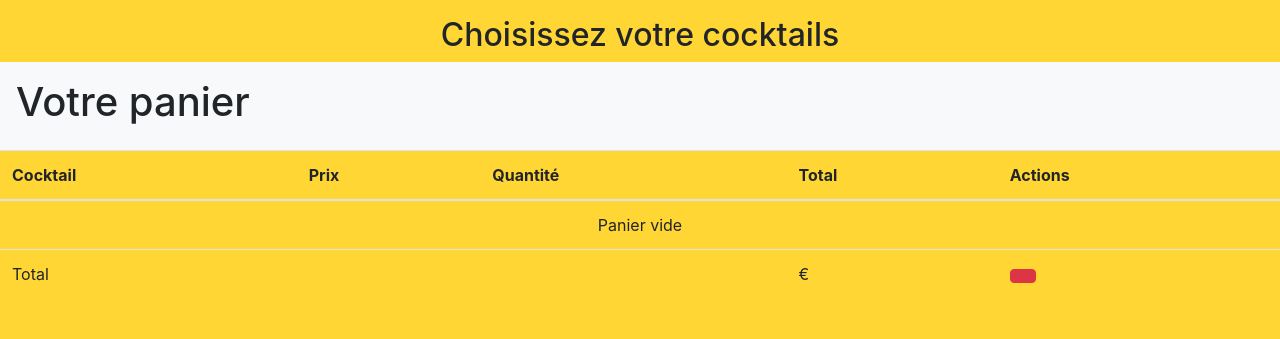
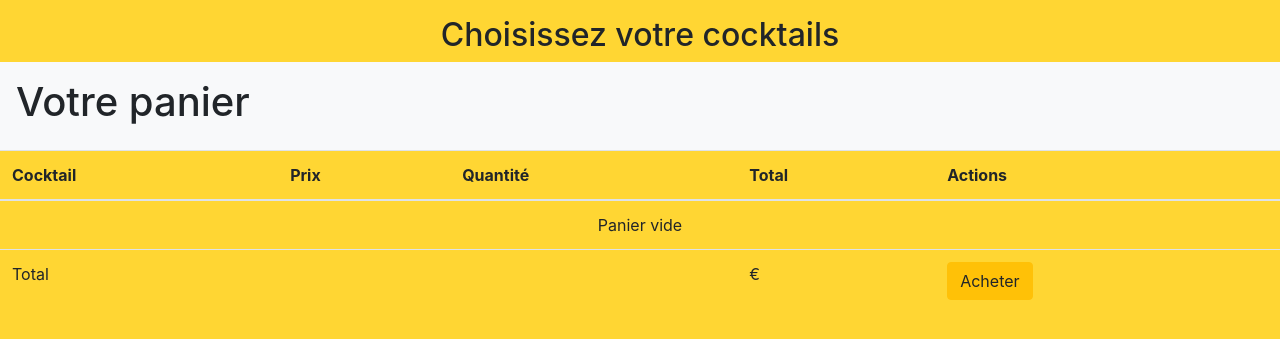
Before and after one commit to SakinaAnv/projet-cocktails-party, a Symfony app: template templates/Cart/index.html.twig in a window 1280 px wide. Shown: the part 56-395 px from the top of the page. Run offline with Twig, Linux system fonts and the light colour scheme; the template is opened without the code that fills it, so the values that code supplies are empty; some libraries are stand-ins or nearby versions.

Commit message:
modification panier

```diff
--- a/templates/Cart/index.html.twig
+++ b/templates/Cart/index.html.twig
@@ -31,14 +31,11 @@
                 <td>{{ element.quantite }}</td>
                 <td class="text-end">{{ element.quantite * element.produit.price }} €</td>
                 <td>
-                    <a href="{{path("cart_add", {id: element.produit.id})}}" class="btn btn-success"> value = "Quitter"
+                    <a href="{{path("cart_add", {id: element.produit.id})}}" class="btn btn-success"> +1
                         <i class="bi bi-cart-plus"></i>
                     </a>
-                    <a href="{{path("cart_remove", {id: element.produit.id})}}" class="btn btn-warning">
+                    <a href="{{path("cart_remove", {id: element.produit.id})}}" class="btn btn-danger"> -1
                         <i class="bi bi-cart-dash"></i>
-                    </a>
-                    <a href="{{path("cart_delete", {id: element.produit.id})}}" class="btn btn-danger">
-                        <i class="bi bi-cart-x"></i>
                     </a>
                 </td>
             </tr>
@@ -53,7 +50,7 @@
             <td colspan="3">Total</td>
             <td class="text-end">{{ total }} €</td>
             <td>
-                <a href="{{path("cart_delete_all")}}" class="btn btn-danger">
+                <a href="{{path("cart_delete_all")}}" class="btn btn-warning"> Acheter
                     <i class="bi bi-cart-x"></i>
                 </a>
             </td>
```
